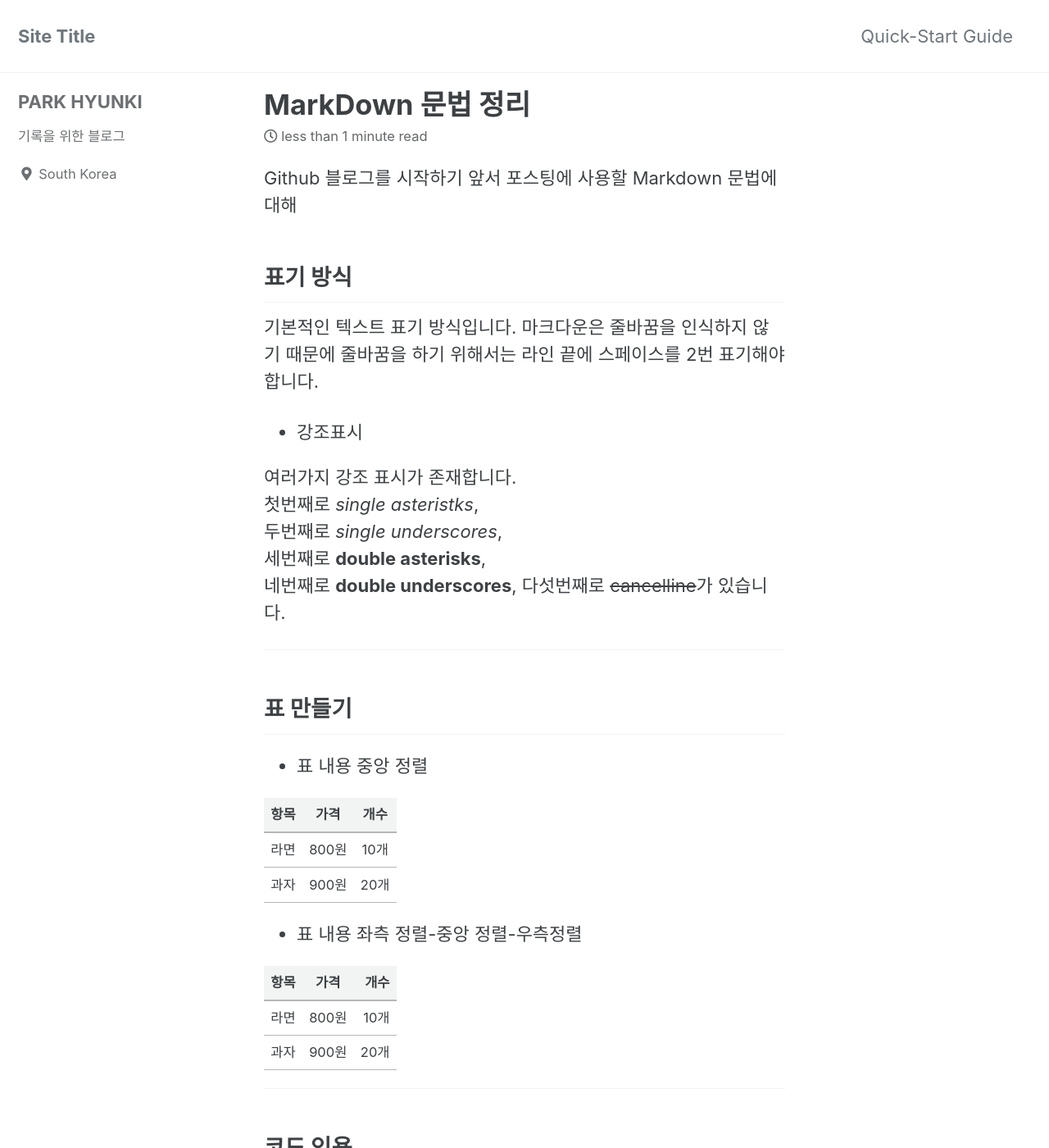
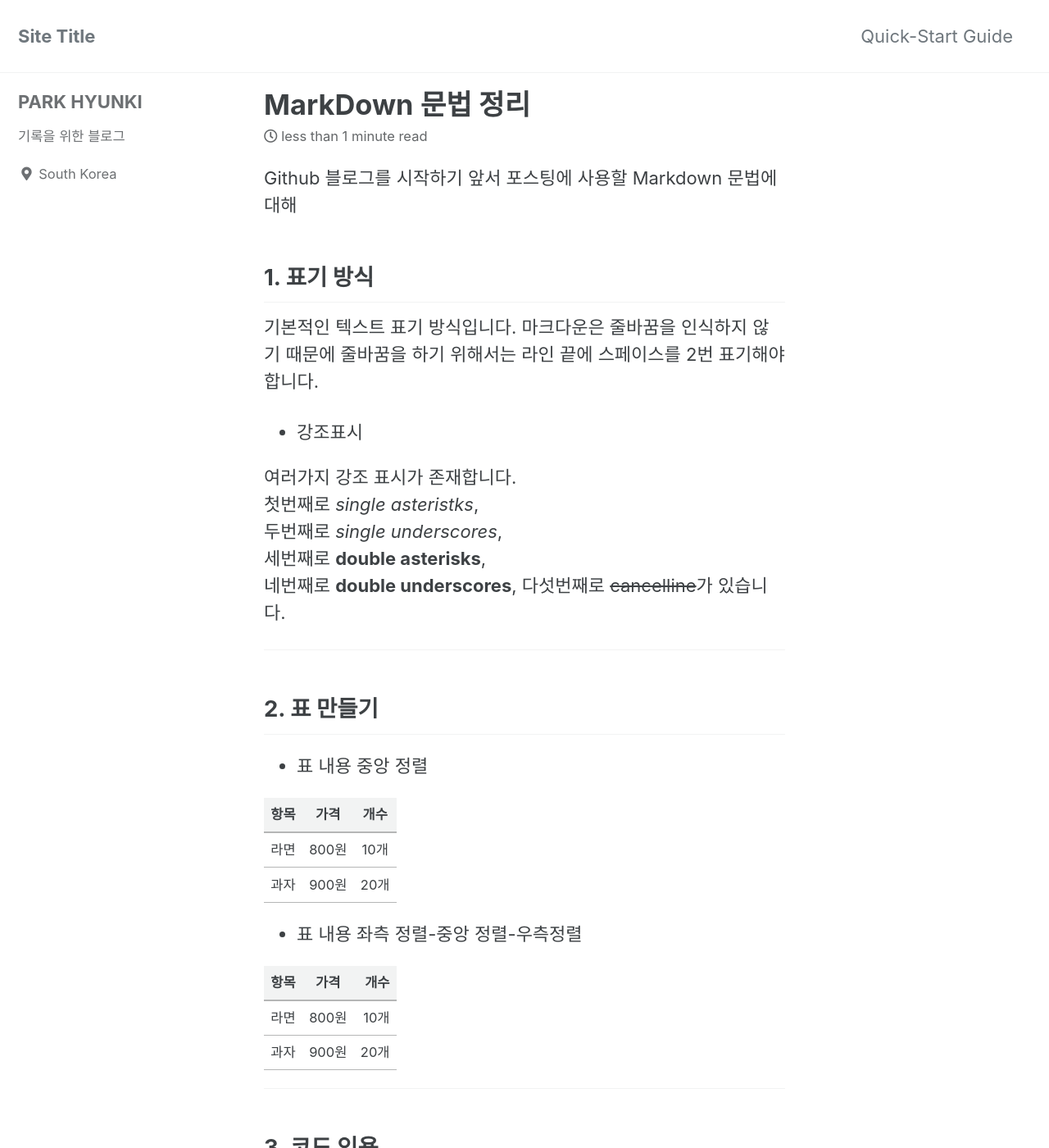
Before and after one commit to ParkHyunki/ParkHyunki.github.io, a Jekyll site: the page built from _posts/2020-11-01-first-post.md, in a window 1280 px wide and 1400 px high. Shown: the whole window at 82% size. Built offline with Jekyll 4.4.1, drawn with Linux system fonts in a browser that asks for light colours; cached includes are drawn as plain includes; some of the changed text lies outside the part shown.

Commit message:
2020-11-01

```diff
--- a/_posts/2020-11-01-first-post.md
+++ b/_posts/2020-11-01-first-post.md
@@ -11,7 +11,7 @@ last_modified_at: 2020-11-01
 ---
 Github 블로그를 시작하기 앞서 포스팅에 사용할 Markdown 문법에 대해
 
-## 표기 방식
+## 1. 표기 방식
 
 기본적인 텍스트 표기 방식입니다.
 마크다운은 줄바꿈을 인식하지 않기 때문에 줄바꿈을 하기 위해서는 라인 끝에 스페이스를 2번 표기해야합니다.
@@ -27,7 +27,7 @@ Github 블로그를 시작하기 앞서 포스팅에 사용할 Markdown 문법
 
 ---------------------------------------
 
-## 표 만들기
+## 2. 표 만들기
 
 - 표 내용 중앙 정렬
 
@@ -45,7 +45,7 @@ Github 블로그를 시작하기 앞서 포스팅에 사용할 Markdown 문법
 
 ---------------------------------------
 
-## 코드 인용
+## 3. 코드 인용
 
 - PYTHON
 
```
Also changed, not shown: other parts of _posts/2020-11-01-first-post.md (+3 -3 lines).
